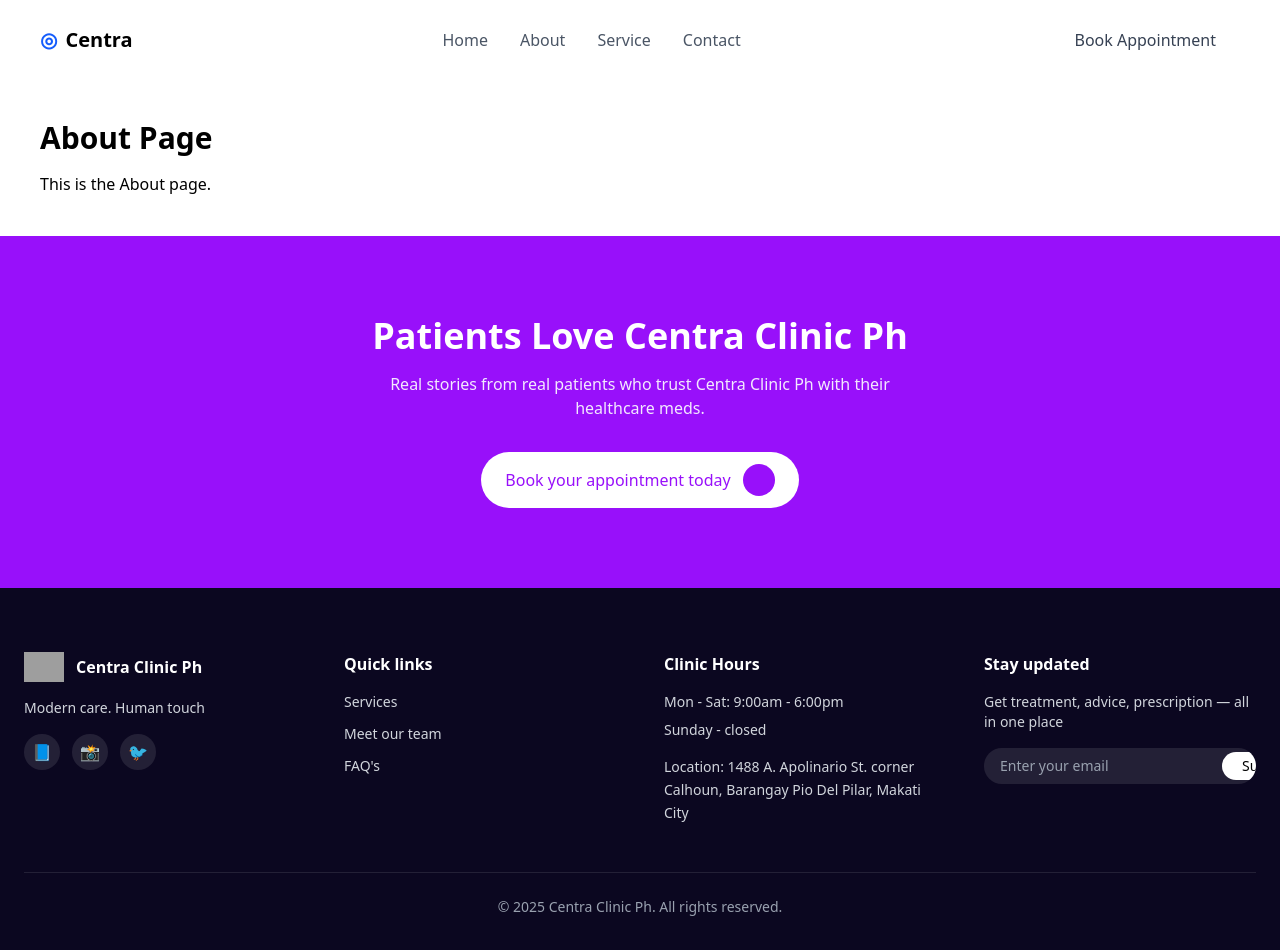
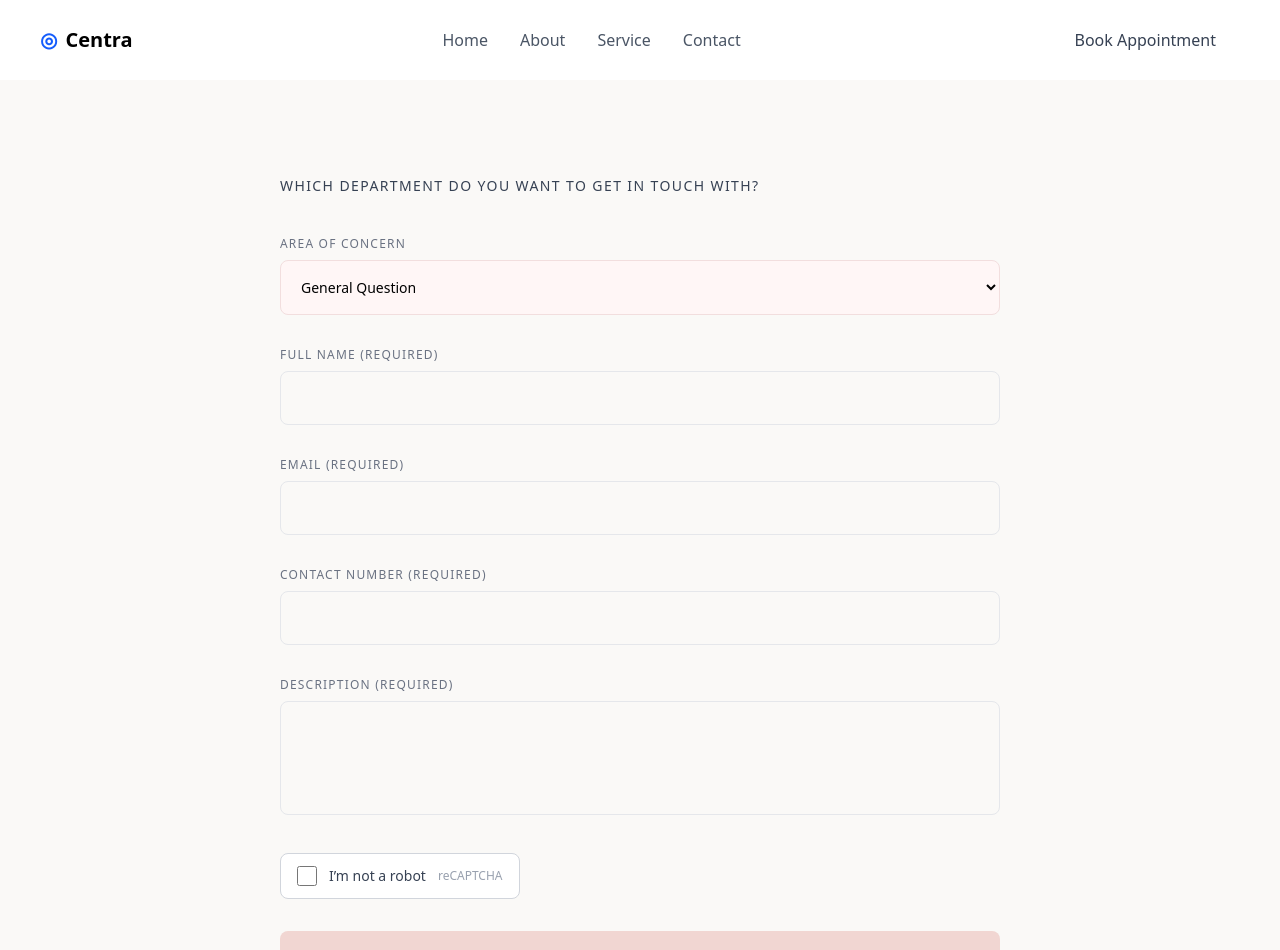
Before and after one commit to Vhon-tech12/CentraClinic, a Next.js app: page /contact in a window 1280 px wide. Shown: the top 950 px of the page. Built offline with nearby package versions, Linux system fonts and the light colour scheme; grey boxes are pictures that could not be loaded.

Commit message:
Initial Commit

```diff
--- a/app/contact/page.tsx
+++ b/app/contact/page.tsx
@@ -1,13 +1,117 @@
+
 import Footer from "../../components/Footer";
 
-export default function AboutPage() {
+
+
+export default function ContactPage() {
   return (
-    <>
-      <div className="p-10">
-        <h1 className="text-3xl font-bold">About Page</h1>
-        <p className="mt-4">This is the About page.</p>
+     <>
+    <section className="bg-[#faf9f7] min-h-screen">
+      <div className="max-w-3xl mx-auto px-6 py-24">
+
+        {/* TITLE */}
+        <h1 className="text-sm tracking-widest text-gray-700 mb-10 uppercase">
+          Which department do you want to get in touch with?
+        </h1>
+
+        <form className="space-y-8">
+
+          {/* AREA OF CONCERN */}
+          <div>
+            <label className="block text-xs tracking-widest text-gray-500 mb-2 uppercase">
+              Area of Concern
+            </label>
+            <select
+              className="w-full rounded-lg border border-[#f2dede] bg-[#fff6f6]
+                         px-4 py-4 text-sm focus:outline-none focus:ring-2
+                         focus:ring-[#e7bcbc]"
+              required
+            >
+              <option>General Question</option>
+              <option>Appointment Booking</option>
+              <option>Medical Consultation</option>
+              <option>Aesthetic Services</option>
+              <option>Billing & Payments</option>
+            </select>
+          </div>
+
+          {/* FULL NAME */}
+          <div>
+            <label className="block text-xs tracking-widest text-gray-500 mb-2 uppercase">
+              Full Name (Required)
+            </label>
+            <input
+              type="text"
+              className="w-full rounded-lg border border-gray-200 px-4 py-4
+                         text-sm focus:outline-none focus:ring-2
+                         focus:ring-indigo-500"
+              required
+            />
+          </div>
+
+          {/* EMAIL */}
+          <div>
+            <label className="block text-xs tracking-widest text-gray-500 mb-2 uppercase">
+              Email (Required)
+            </label>
+            <input
+              type="email"
+              className="w-full rounded-lg border border-gray-200 px-4 py-4
+                         text-sm focus:outline-none focus:ring-2
+                         focus:ring-indigo-500"
+              required
+            />
+          </div>
+
+          {/* CONTACT NUMBER */}
+          <div>
+            <label className="block text-xs tracking-widest text-gray-500 mb-2 uppercase">
+              Contact Number (Required)
+            </label>
+            <input
+              type="tel"
+              className="w-full rounded-lg border border-gray-200 px-4 py-4
+                         text-sm focus:outline-none focus:ring-2
+                         focus:ring-indigo-500"
+              required
+            />
+          </div>
+
+          {/* DESCRIPTION */}
+          <div>
+            <label className="block text-xs tracking-widest text-gray-500 mb-2 uppercase">
+              Description (Required)
+            </label>
+            <textarea
+              rows={4}
+              className="w-full rounded-lg border border-gray-200 px-4 py-4
+                         text-sm resize-none focus:outline-none focus:ring-2
+                         focus:ring-indigo-500"
+              required
+            ></textarea>
+          </div>
+
+          {/* CAPTCHA PLACEHOLDER */}
+          <div className="flex items-center gap-3 border border-gray-300 rounded-lg
+                          px-4 py-3 w-fit bg-white">
+            <input type="checkbox" className="w-5 h-5" />
+            <span className="text-sm text-gray-700">I’m not a robot</span>
+            <span className="ml-auto text-xs text-gray-400">reCAPTCHA</span>
+          </div>
+
+          {/* SUBMIT */}
+          <button
+            type="submit"
+            className="w-full bg-[#f1d6d2] text-gray-700 py-4 rounded-lg
+                       tracking-widest uppercase text-sm font-medium
+                       hover:bg-[#e8c3be] transition"
+          >
+            Submit
+          </button>
+        </form>
       </div>
-      <Footer />
+    </section>
+       <Footer />
     </>
   );
 }
--- a/app/login/page.tsx
+++ b/app/login/page.tsx
@@ -165,11 +165,11 @@ export default function AppointmentPage() {
 
                 <div>
                   <label className="block text-sm font-semibold text-gray-700 mb-2">
-                    Additional Notes
+                    Message (Optional)
                   </label>
                   <textarea
                     rows={4}
-                    placeholder="Please share any specific concerns or questions..."
+                    placeholder="Preferred date, concerns, or special requests"
                     className="w-full rounded-xl border border-gray-300 px-4 py-3 focus:ring-2 focus:ring-indigo-500 focus:border-indigo-500 outline-none transition-all duration-200 hover:border-indigo-400 resize-none"
                   />
                 </div>
--- a/app/service/page.tsx
+++ b/app/service/page.tsx
@@ -137,7 +137,7 @@ export default function ServicesPage() {
             </p>
 
             <Link
-              href="/appointment"
+              href="/login"
               className="inline-flex items-center gap-3 bg-linear-to-r from-indigo-600 to-blue-600 text-white px-12 py-5 rounded-full shadow-lg hover:shadow-xl transition-transform hover:scale-105 font-semibold text-lg"
             >
               Book an Appointment
--- a/components/About.js
+++ b/components/About.js
@@ -63,13 +63,20 @@ const About = () => {
                 Choose what works for you – visit our modern, welcoming physical clinic.
               </Feature>
 
-              {/* CTA */}
-              <button className="mt-6 inline-flex items-center gap-4 bg-white text-purple-600 px-8 py-4 rounded-full font-semibold shadow hover:bg-gray-100 transition">
-                Book Appointment
-                <span className="bg-purple-600 text-white w-9 h-9 rounded-full flex items-center justify-center">
-                  →
-                </span>
-              </button>
+                {/* CTA */}
+                <Link
+                href="/login"
+                className="mt-6 inline-flex items-center gap-4 bg-white text-purple-600
+                px-8 py-4 rounded-full font-semibold shadow
+               hover:bg-gray-100 transition"
+              >
+               Book Appointment
+                 <span className="bg-purple-600 text-white w-9 h-9 rounded-full
+                   flex items-center justify-center">
+    →
+  </span>
+</Link>
+
             </div>
           </div>
         </div>
--- a/components/Service.js
+++ b/components/Service.js
@@ -115,14 +115,15 @@ function Service() {
           ))}
         </div>
 
-        {/* CTA BUTTON */}
-        <button className="inline-flex items-center gap-3 bg-linear-to-r from-indigo-600 to-blue-600 text-white px-10 py-5 rounded-full shadow-lg hover:shadow-xl transition-all duration-300 transform hover:scale-105 font-semibold text-lg">
-          Book Your Appointment
-          <span className="bg-white text-indigo-600 w-10 h-10 rounded-full flex items-center justify-center transition-transform hover:rotate-12">
-            →
-          </span>
-        </button>
-
+        <Link
+              href="/login"
+              className="inline-flex items-center gap-3 bg-linear-to-r from-indigo-600 to-blue-600 text-white px-12 py-5 rounded-full shadow-lg hover:shadow-xl transition-transform hover:scale-105 font-semibold text-lg"
+            >
+              Book an Appointment
+              <span className="bg-white text-indigo-600 w-10 h-10 rounded-full flex items-center justify-center">
+                →
+              </span>
+                    </Link>
       </div>
     </section>
   );
```
Also changed, not shown: 1 other file (tests, documents, lock files or other folders).
